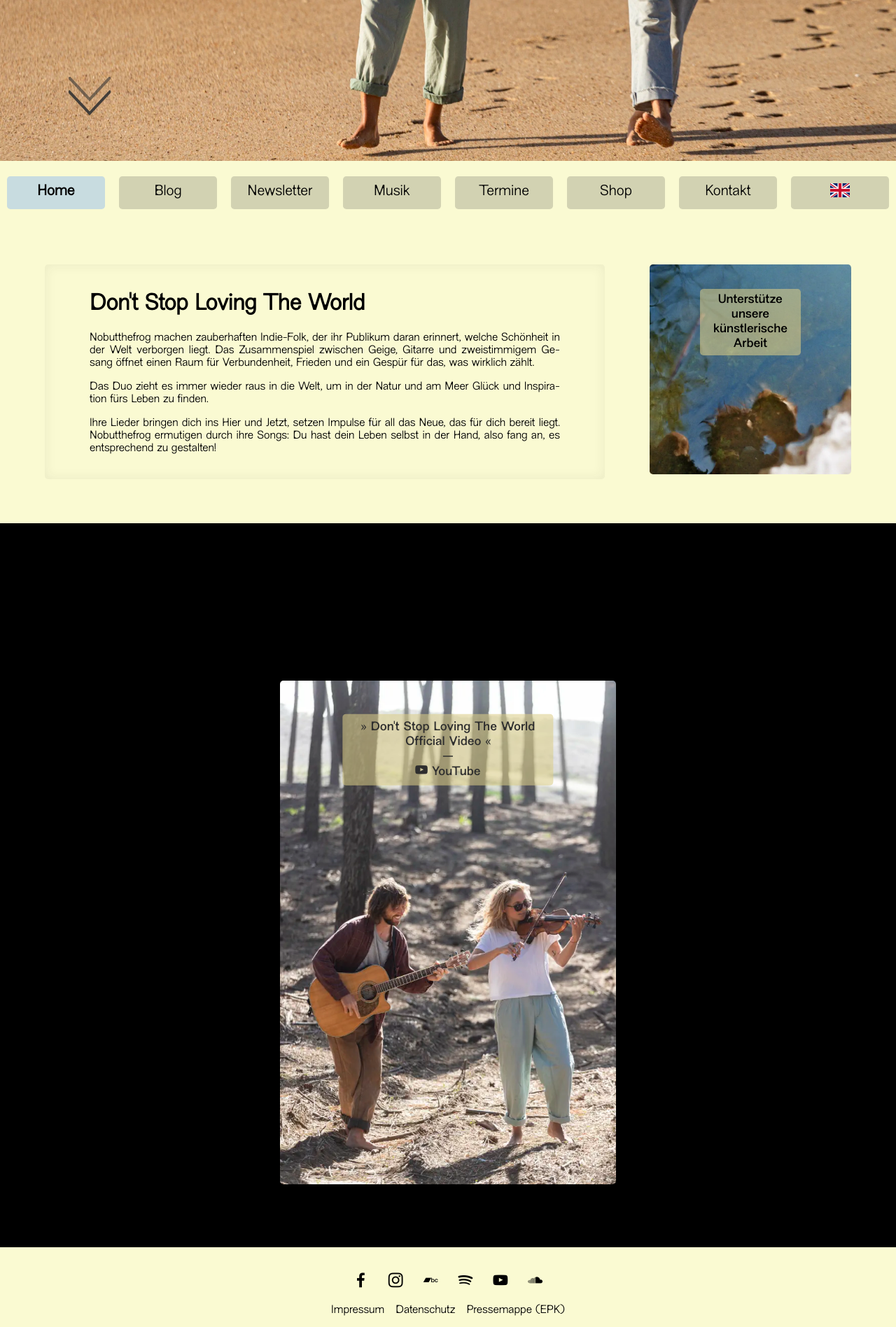
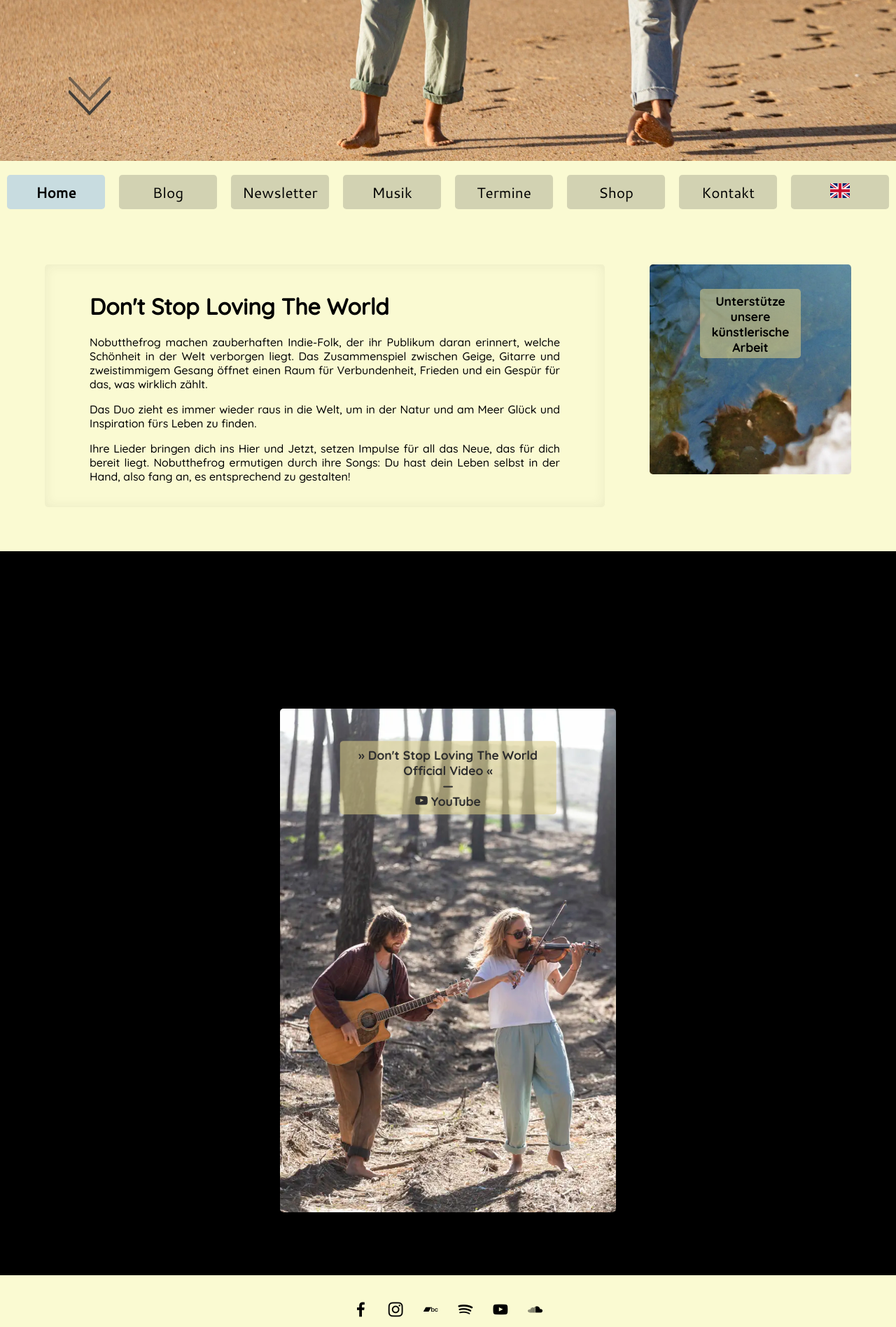
Before and after one commit to chrisongthb/nobutthefrog-com, a Jekyll site: the page built from source/index.md, in a window 1280 px wide. Shown: the part 670-2567 px from the top of the page at 70% size. Built offline with Jekyll 4.4.1, drawn with Linux system fonts in a browser that asks for light colours.

Commit message:
Revert "use new font"
This reverts commit 399fddc4bbcef9abf44fcfccfe95a1e0b9e8e9e6.

```diff
--- a/source/_includes/newsletter_picture.html
+++ b/source/_includes/newsletter_picture.html
@@ -13,7 +13,7 @@
     transform: translate(-50%, 0%);
 
     /* style */
-    font-family: "NewEdge666 Bold", "Quicksand Bold";
+    font-family: "Quicksand Bold";
     font-size: 1.1em;
     color: black;
     background-color: #DCCD8990;
--- a/source/assets/style/common-sub-pages.css
+++ b/source/assets/style/common-sub-pages.css
@@ -26,7 +26,7 @@
 
 /* see also data-detect-style="on" property of .songkick-widget */
 #songkick-widget-container {
-  font-family: "NewEdge666 Bold", "Quicksand Bold", "Cantarell Bold"
+  font-family: "Quicksand Bold", "Cantarell Bold"
 }
 
 .topnav {
@@ -98,7 +98,7 @@
 }
 
 #main-content-button-text {
-  font-family: "NewEdge666 Bold", "Quicksand Bold";
+  font-family: "Quicksand Bold";
   color: black;
   font-size: 1em;
   user-select: none;
--- a/source/assets/style/main.css
+++ b/source/assets/style/main.css
@@ -31,7 +31,7 @@ html {
 body {
   display: grid; /* default is display: block, which implies margins between all divs*/
   margin: 0; /* default is 8 (?!) */
-  font-family: "NewEdge666", "Quicksand", "Cantarell", "Open Sans", "Helvetica Neue", sans-serif;
+  font-family: "Quicksand", "Cantarell", "Open Sans", "Helvetica Neue", sans-serif;
   font-style: normal;
   font-weight: 400;
   background-color: lightgoldenrodyellow;
@@ -98,7 +98,7 @@ body {
 .topnav {
   display: flex;
   width: 100%;
-  font-family: "NewEdge666", "Cantarell";
+  font-family: "Cantarell";
   font-size: 1.3rem;
   flex-direction: row;
   margin-block: 1rem;
@@ -227,7 +227,7 @@ body {
   transform: translate(-50%, 0%);
 
   /* style */
-  font-family: "NewEdge666 Bold", "Quicksand Bold";
+  font-family: "Quicksand Bold";
   color: black;
   background-color: #DCCD8990;
   padding: 0.3em;
@@ -302,7 +302,7 @@ body {
   z-index: 1;
 
   /* style */
-  font-family: "NewEdge666 Bold", "Quicksand Bold";
+  font-family: "Quicksand Bold";
   color: #2E2E2E;
   font-size: 1.1rem;
   user-select: none;
```
